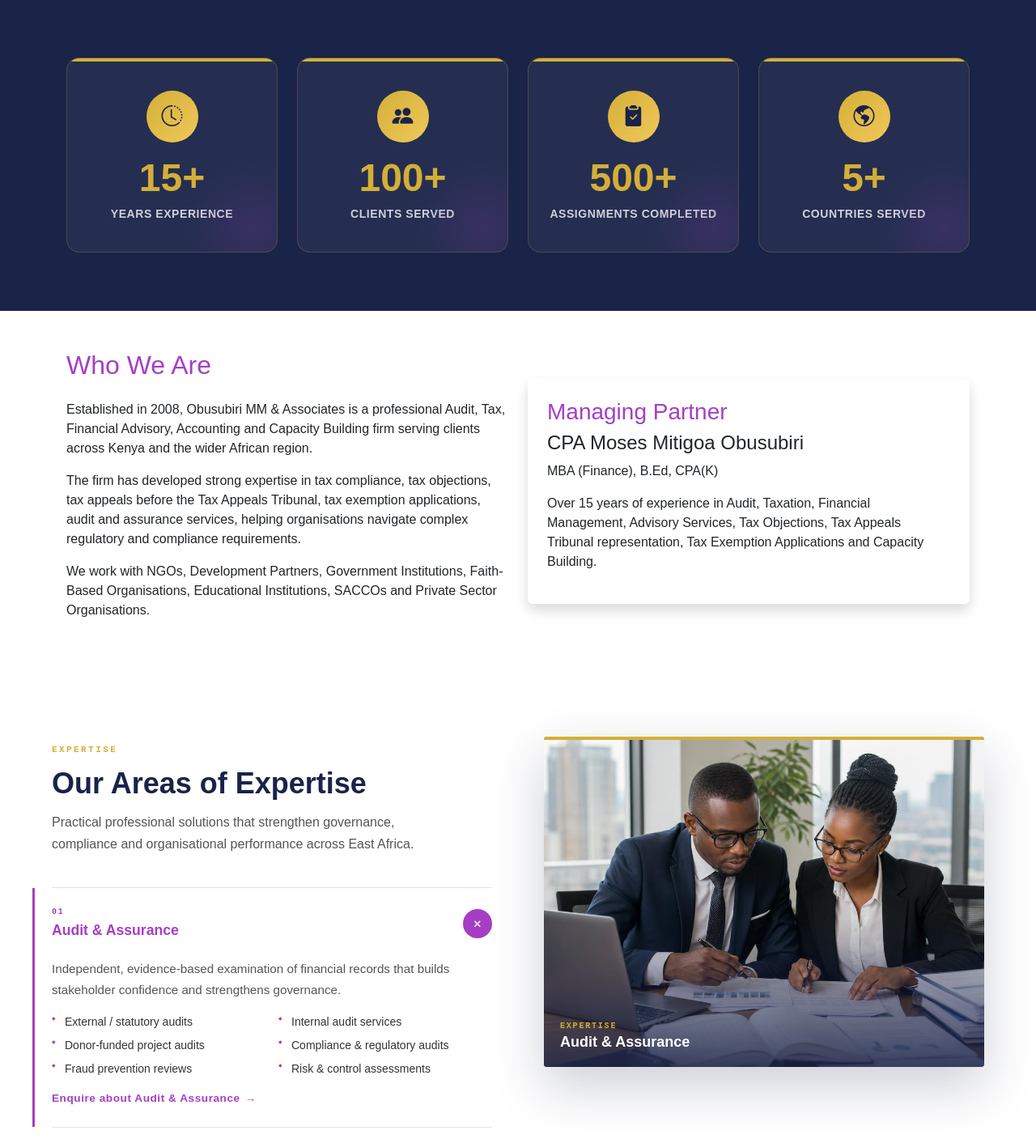
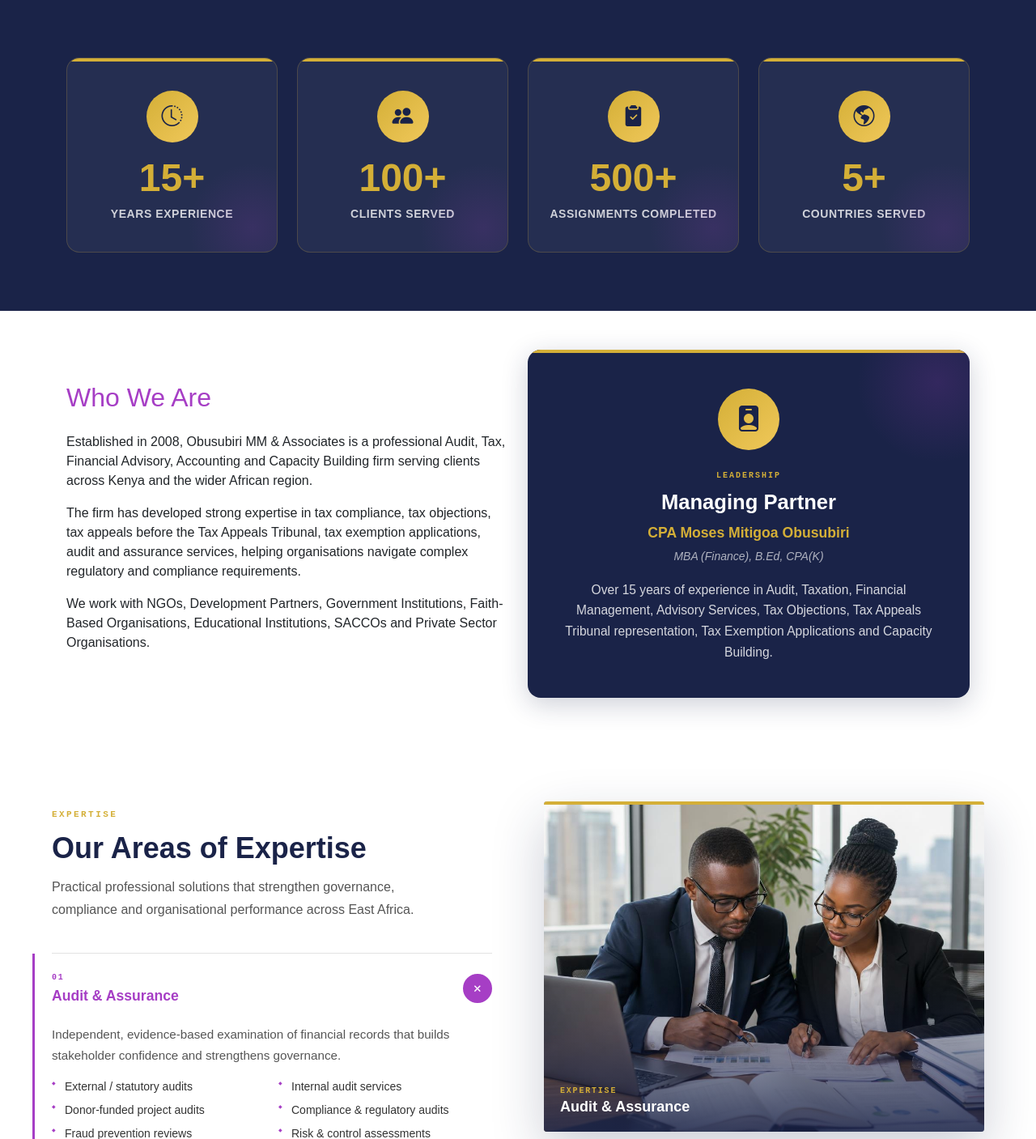
Before and after one commit to bmitigoa/obusubiri-associates-website, a Django app: page /about/ in a window 1280 px wide. Shown: the part 317-1724 px from the top of the page at 81% size. Run offline with Django 5.2, Linux system fonts and the light colour scheme.

Commit message:
Apply upgraded navy/gold card style to Managing Partner card in Who We Are section
Replit-Task-Id: 602c3701-5e05-4246-a1e6-a790d0679e5d

```diff
--- a/static/css/about-cards.css
+++ b/static/css/about-cards.css
@@ -261,6 +261,124 @@
 }
 
 /* ============================================================
+   MANAGING PARTNER CARD  — dark navy premium card
+   ============================================================ */
+
+.partner-card {
+    background: #1A2348;
+    border-radius: 16px;
+    border: none;
+    padding: 48px 36px 44px;
+    text-align: center;
+    position: relative;
+    overflow: hidden;
+    box-shadow: 0 8px 32px rgba(26, 35, 72, 0.22);
+    transition: transform 0.35s ease, box-shadow 0.35s ease;
+}
+
+/* Gold top accent bar */
+.partner-card::before {
+    content: '';
+    position: absolute;
+    top: 0;
+    left: 0;
+    right: 0;
+    height: 4px;
+    background: #D4AF37;
+}
+
+/* Subtle radial glow in corner */
+.partner-card::after {
+    content: '';
+    position: absolute;
+    top: -60px;
+    right: -60px;
+    width: 200px;
+    height: 200px;
+    border-radius: 50%;
+    background: radial-gradient(circle, rgba(166, 62, 197, 0.18) 0%, transparent 70%);
+    pointer-events: none;
+}
+
+.partner-card:hover {
+    transform: translateY(-8px);
+    box-shadow: 0 20px 56px rgba(26, 35, 72, 0.32);
+}
+
+.partner-icon-badge {
+    width: 76px;
+    height: 76px;
+    border-radius: 50%;
+    background: linear-gradient(135deg, #D4AF37, #f0c85a);
+    display: flex;
+    align-items: center;
+    justify-content: center;
+    margin: 0 auto 24px;
+    flex-shrink: 0;
+}
+
+.partner-icon-badge i {
+    font-size: 32px;
+    color: #1A2348;
+}
+
+.partner-eyebrow {
+    font-family: 'Courier New', Courier, monospace;
+    font-size: 10px;
+    font-weight: 700;
+    letter-spacing: 0.2em;
+    text-transform: uppercase;
+    color: #D4AF37;
+    margin-bottom: 10px;
+    display: block;
+}
+
+.partner-card-title {
+    font-size: 1.6rem;
+    font-weight: 800;
+    color: #fff;
+    margin-bottom: 12px;
+    line-height: 1.2;
+}
+
+.partner-card-name {
+    font-size: 1.1rem;
+    font-weight: 700;
+    color: #D4AF37;
+    margin-bottom: 8px;
+}
+
+.partner-card-credentials {
+    font-size: 0.875rem;
+    color: rgba(255, 255, 255, 0.65);
+    margin-bottom: 18px;
+    font-style: italic;
+}
+
+.partner-card-text {
+    font-size: 0.975rem;
+    color: rgba(255, 255, 255, 0.82);
+    line-height: 1.65;
+    margin: 0;
+}
+
+@media (max-width: 767px) {
+    .partner-card {
+        padding: 36px 24px 32px;
+        margin-bottom: 8px;
+    }
+
+    .partner-icon-badge {
+        width: 64px;
+        height: 64px;
+    }
+
+    .partner-icon-badge i {
+        font-size: 26px;
+    }
+}
+
+/* ============================================================
    STATISTICS  — dark navy premium cards with icon badges
    ============================================================ */
 
--- a/templates/about.html
+++ b/templates/about.html
@@ -125,30 +125,32 @@ About Us | Obusubiri MM & Associates
 
         <div class="col-lg-6">
 
-            <div class="card shadow border-0">
+            <div class="partner-card">
 
-                <div class="card-body p-4">
+                <div class="partner-icon-badge">
+                    <i class="bi bi-person-badge-fill"></i>
+                </div>
 
-                    <h3 class="purple-text">
+                <span class="partner-eyebrow">Leadership</span>
+
+                <h3 class="partner-card-title">
                     Managing Partner
                 </h3>
 
-                    <h4>
+                <h4 class="partner-card-name">
                     CPA Moses Mitigoa Obusubiri
                 </h4>
 
-                    <p>
+                <p class="partner-card-credentials">
                     MBA (Finance), B.Ed, CPA(K)
                 </p>
 
-                    <p>
+                <p class="partner-card-text">
                     Over 15 years of experience in Audit,
                     Taxation, Financial Management, Advisory Services,
                     Tax Objections, Tax Appeals Tribunal representation,
                     Tax Exemption Applications and Capacity Building.
                 </p>
-
-                </div>
 
             </div>
 
```
Lines whose indentation alone changed are shown as unchanged.
